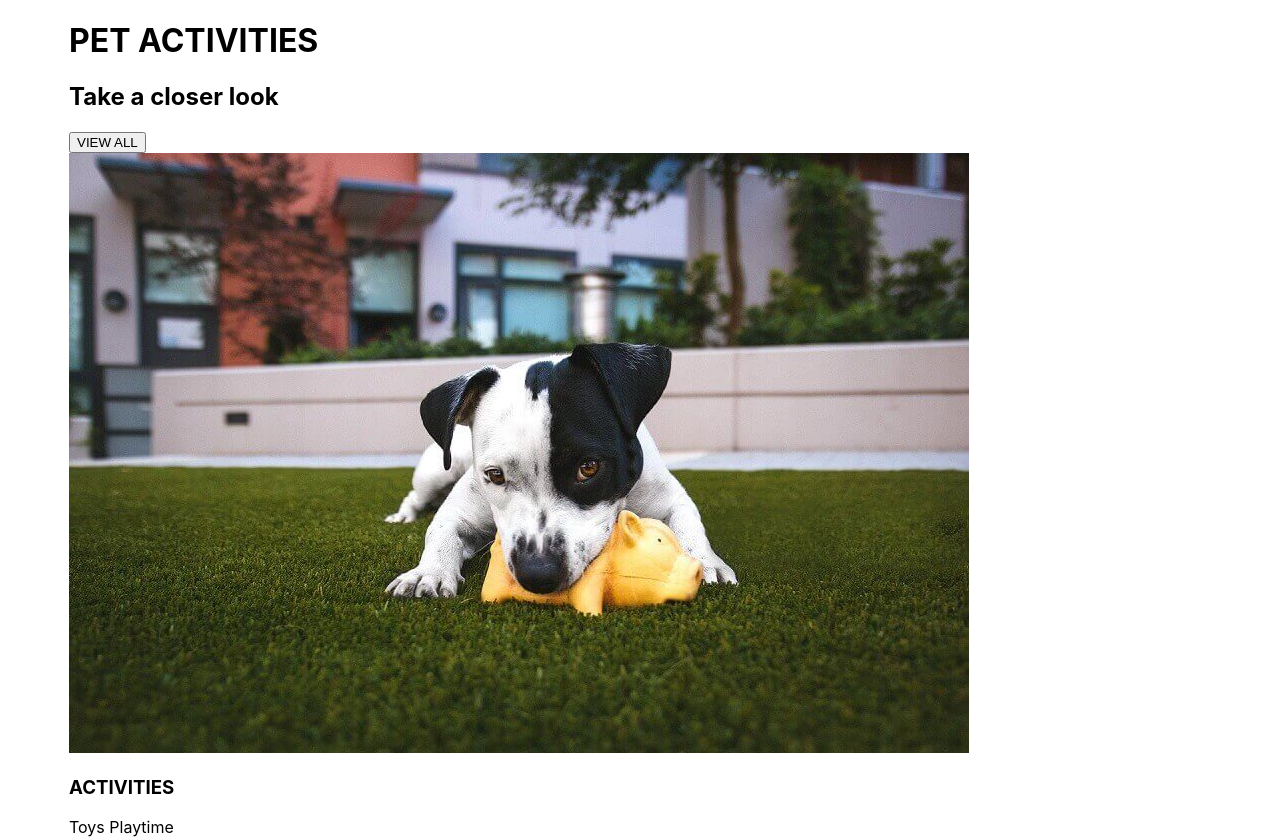
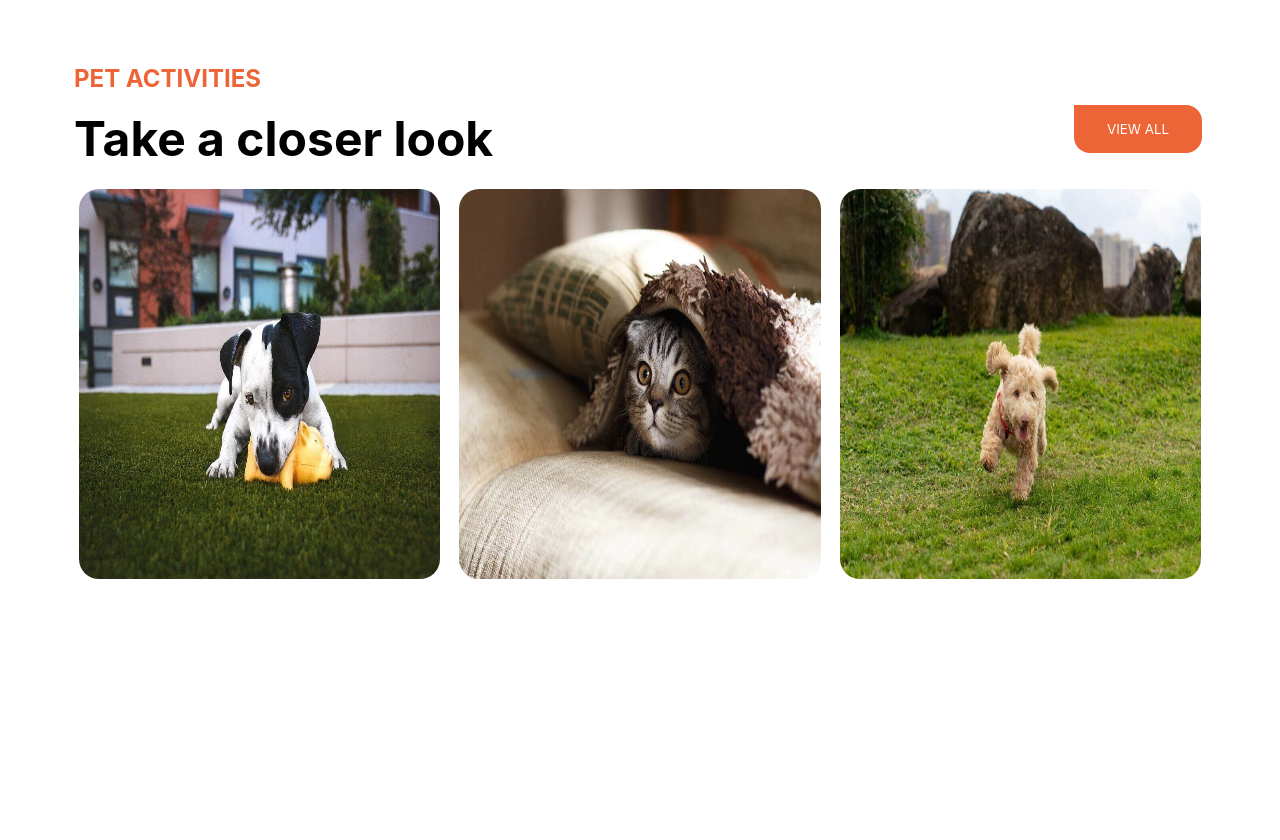
Before and after one commit to oriolraventosc/202209-w1ch4-oriol-raventos, a plain HTML site: page index.html in a window 1280 px wide. Shown: the top 840 px of the page. After the commit the page ends 800 px from the top, so only its background shows below. Drawn offline with Linux system fonts and the light colour scheme.

Commit message:
Do the responsive view of the elements of the index html page

```diff
--- a/css/style.css
+++ b/css/style.css
@@ -51,6 +51,12 @@ html {
     color: #ffff;
   }
 
+  .button--dark:hover {
+    background-color: #ffff;
+    border-color: var(--color-main);
+    border: 1px;
+  }
+
   .container {
     display: flex;
     justify-content: center;
@@ -77,3 +83,98 @@ html {
     color: #ffff;
   }
 }
+
+@media screen and (min-width: 481px) {
+  body {
+    font-size: var(--font-size);
+    text-align: var(--text-align);
+  }
+
+  .main-header {
+    margin-top: 4rem;
+    position: relative;
+  }
+
+  .header-title {
+    font-size: 1.5rem;
+    text-align: left;
+    color: var(--color-main);
+    padding-left: 5px;
+  }
+
+  h2 {
+    font-size: 3rem;
+    text-align: left;
+    margin: var(--margin);
+    margin-top: 10px;
+    padding-left: 5px;
+  }
+
+  .main-header button.button.button--dark {
+    position: absolute;
+    right: 9px;
+    bottom: 15px;
+  }
+
+  button {
+    border: none;
+    font-family: var(--font-family);
+    width: 8rem;
+    height: 3rem;
+    border-top-left-radius: 0px;
+    border-top-right-radius: 16px;
+    border-bottom-left-radius: 16px;
+    border-bottom-right-radius: 16px;
+    margin-top: 2.4rem;
+    cursor: pointer;
+  }
+
+  .button--dark {
+    background-color: var(--color-main);
+    color: #ffff;
+  }
+
+  .button--dark:hover {
+    background-color: #ffff;
+    border-color: var(--color-main);
+    border: 2px solid var(--color-main);
+    color: var(--color-main);
+  }
+
+  .container {
+    display: flex;
+    justify-content: center;
+    margin-top: 1.3rem;
+    position: relative;
+  }
+
+  img {
+    width: 95%;
+    height: 390px;
+    border-radius: 20px;
+  }
+
+  img:hover {
+    filter: invert(20%) sepia(10%) hue-rotate(353deg) saturate(100%);
+  }
+
+  .container__title {
+    visibility: hidden;
+    position: absolute;
+    top: 9rem;
+    font-size: 1.8vw;
+    color: #ffff;
+  }
+
+  .container__activity {
+    visibility: hidden;
+    top: 11rem;
+    font-size: 2.9vw;
+    position: absolute;
+    color: #ffff;
+  }
+
+  .activities {
+    display: flex;
+  }
+}
--- a/index.html
+++ b/index.html
@@ -5,6 +5,7 @@
     <meta http-equiv="X-UA-Compatible" content="IE=edge" />
     <meta name="viewport" content="width=device-width, initial-scale=1.0" />
     <title>Pet Activities</title>
+    <link rel="shortcut icon" href="img/logo2.png" type="image/x-icon" />
     <link rel="stylesheet" href="css/style.css" />
     <link
       href="https://fonts.googleapis.com/css2?family=Oxygen&display=swap"
@@ -19,11 +20,13 @@
     <header class="main-header">
       <h1 class="header-title">PET ACTIVITIES</h1>
       <h2>Take a closer look</h2>
-      <button class="button button--dark">VIEW ALL</button>
+      <a href="index.html"
+        ><button class="button button--dark">VIEW ALL</button></a
+      >
     </header>
 
     <main>
-      <section class="activitites">
+      <section class="activities">
         <div class="container">
           <img
             src="img/01.jpg"
@@ -44,7 +47,7 @@
           />
           <h3 class="container__title">ACTIVITIES</h3>
           <p class="container__activity" aria-label="Sleep times">
-            Sleep Times
+            Active Rest
           </p>
         </div>
 
```
